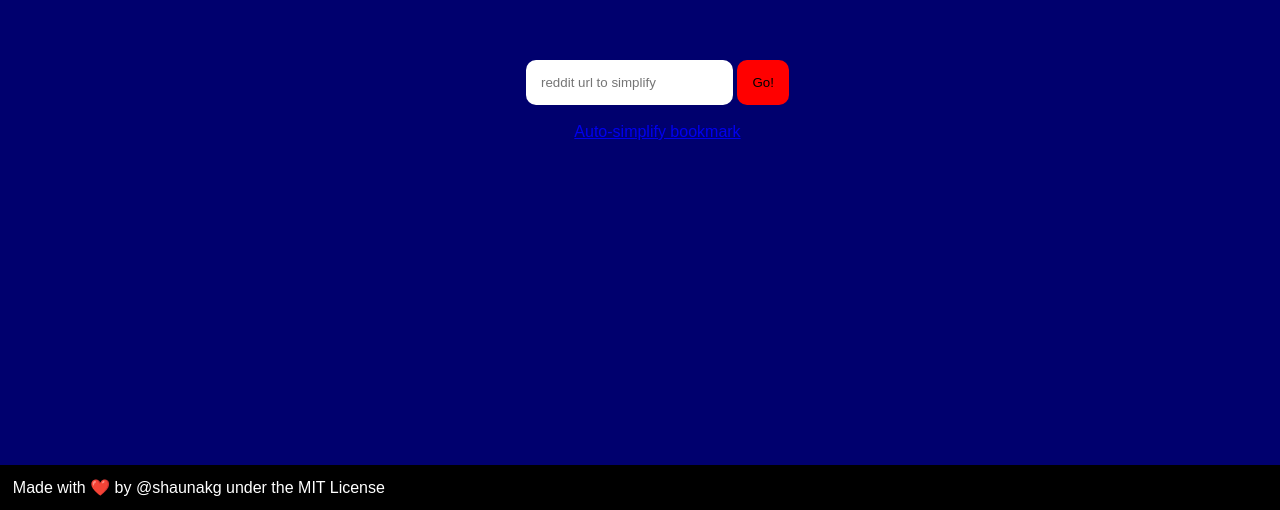
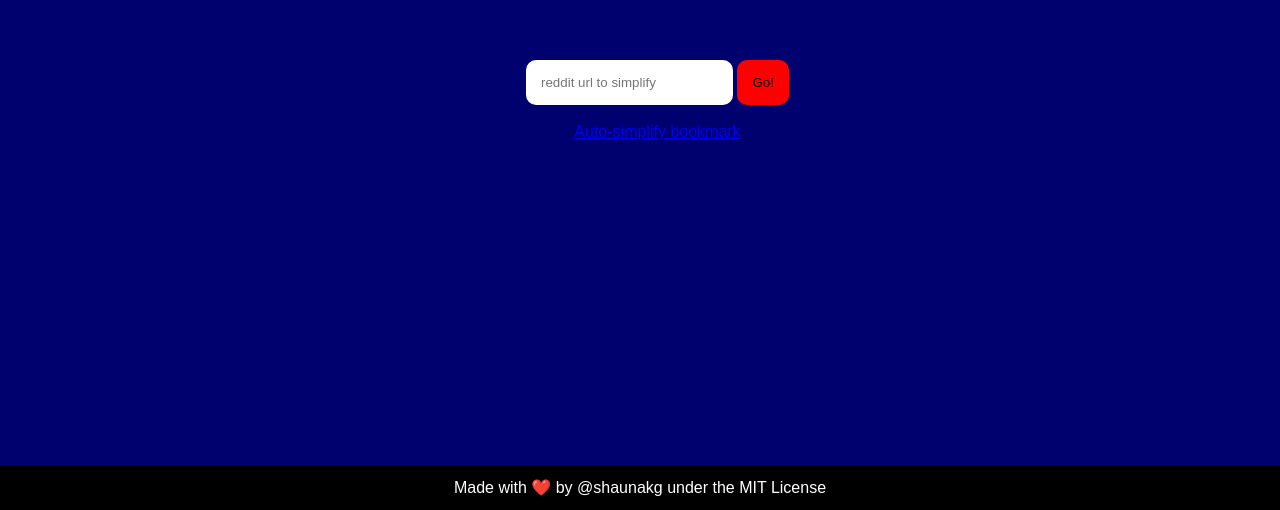
Before and after one commit to shaunakg/reddit-for-kindle, a website: page static/index.html in a window 1280 px wide. Shown: the part 290-800 px from the top of the page. Drawn offline with Linux system fonts and the light colour scheme.

Commit message:
fixed credits centering

```diff
--- a/static/index.html
+++ b/static/index.html
@@ -21,7 +21,7 @@
 
 </form>
 
-<a href="https://github.com/shaunakg/reddit-for-kindle" target="_blank" rel="noopener"><span class="bottom-bar">Made with ❤️ by @shaunakg under the MIT License</span></a>
+<center><a href="https://github.com/shaunakg/reddit-for-kindle" target="_blank" rel="noopener"><span class="bottom-bar">Made with ❤️ by @shaunakg under the MIT License</span></a></center>
 
 </body>
 
```
